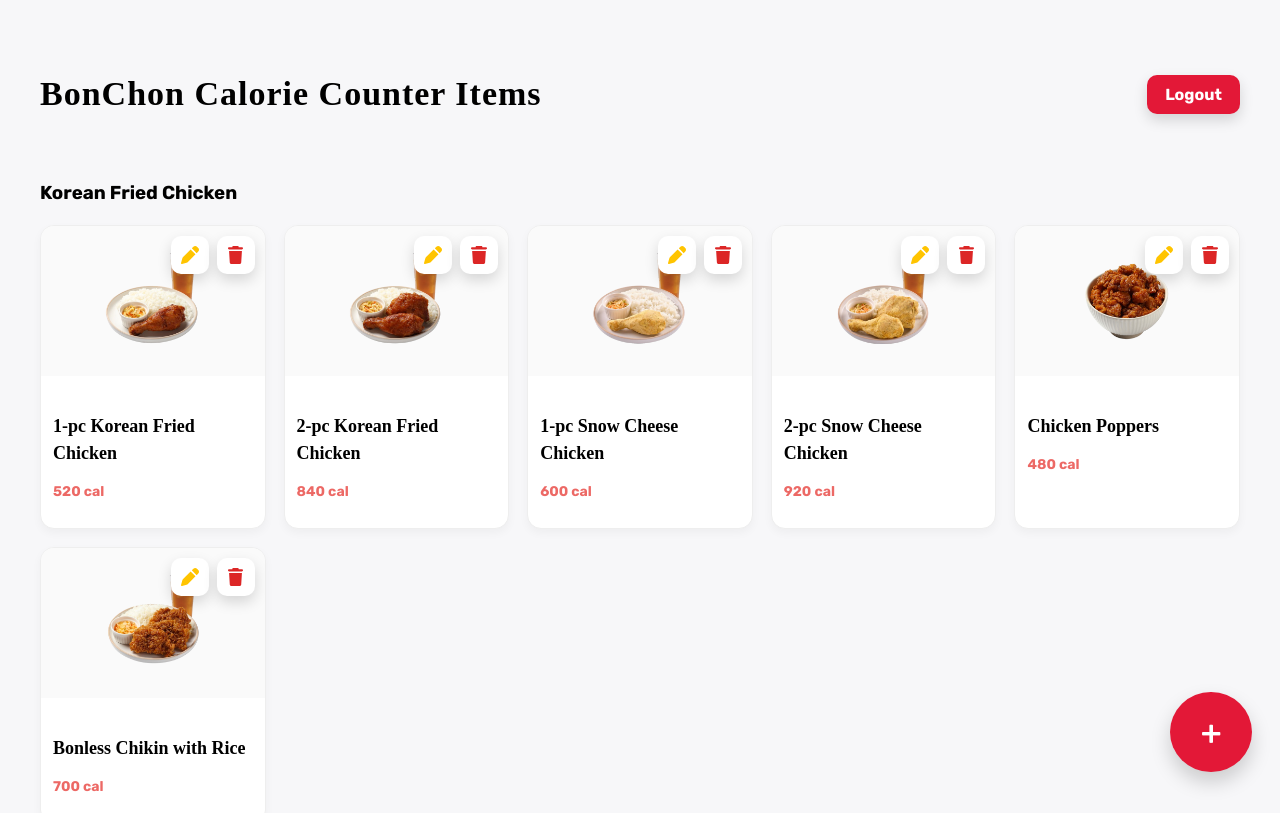
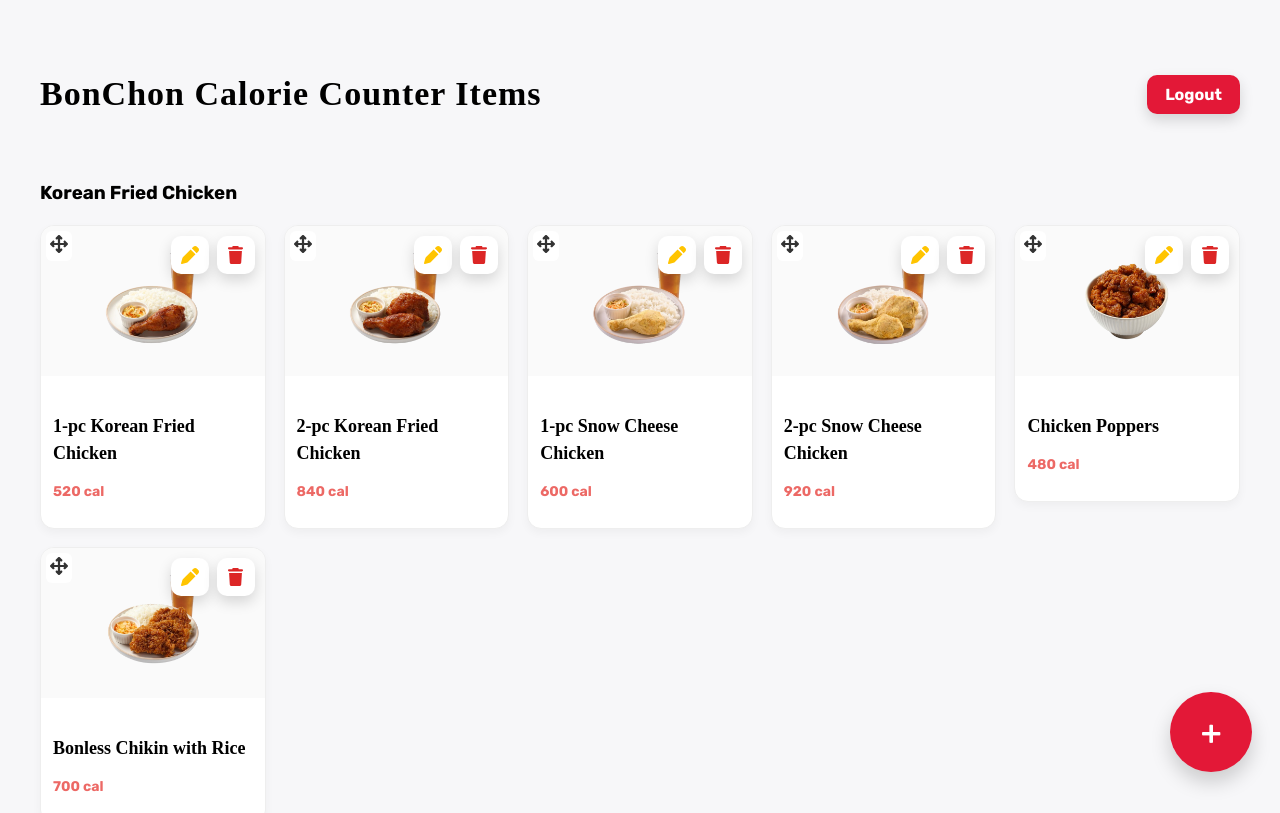
Before and after one commit to chezcka/bonchon-calorie-counter, a React (Vite) app: page /admin/panel in a window 1280 px wide. Shown: the top 813 px of the page. Built offline with nearby package versions, Linux system fonts and the light colour scheme; a web font is replaced by a local one.

Commit message:
added rearrange function for items

```diff
--- a/package.json
+++ b/package.json
@@ -10,6 +10,8 @@
     "preview": "vite preview"
   },
   "dependencies": {
+    "@dnd-kit/core": "^6.3.1",
+    "@dnd-kit/sortable": "^10.0.0",
     "react": "^19.2.0",
     "react-dom": "^19.2.0",
     "react-router-dom": "^7.13.0"
--- a/src/CalorieCounterHome.jsx
+++ b/src/CalorieCounterHome.jsx
@@ -58,6 +58,9 @@
       menu.push(adminItem); // new item
     }
   });
+
+  /* ================= APPLY ADMIN ORDER ================= */
+  menu.sort((a, b) => (a.order ?? 9999) - (b.order ?? 9999));
 
   /* ================= FILTER ================= */
   const filtered = useMemo(() => {
--- a/src/admin/AdminPanel.css
+++ b/src/admin/AdminPanel.css
@@ -182,6 +182,22 @@
   pointer-events: none;
 }
 
+.reorder-btn {
+  position: absolute;
+  top: 5px;
+  left: 5px;
+  background: white;
+  border: none;
+  cursor: pointer;
+  padding: 4px;
+  border-radius: 6px;
+}
+
+.reorder-btn img {
+  width: 18px;
+  height: 18px;
+}
+
 /* ================= FAB ================= */
 
 .fab {
--- a/src/admin/AdminPanel.jsx
+++ b/src/admin/AdminPanel.jsx
@@ -4,13 +4,23 @@
 import { getAdminMenu, saveAdminMenu } from "../utils/menuStorage";
 import trashIcon from "../assets/trash-solid.svg";
 import penIcon from "../assets/pen-solid.svg";
+import reorderIcon from "../assets/reorder.svg";
+
+import { DndContext, closestCenter } from "@dnd-kit/core";
+import {
+  arrayMove,
+  SortableContext,
+  useSortable,
+  horizontalListSortingStrategy,
+} from "@dnd-kit/sortable";
+import { CSS } from "@dnd-kit/utilities";
+
 import "./AdminPanel.css";
 
 export default function AdminPanel() {
   const navigate = useNavigate();
   const [showModal, setShowModal] = useState(false);
   const [showEdit, setShowEdit] = useState(false);
-
   const [editingItem, setEditingItem] = useState(null);
 
   const [category, setCategory] = useState("");
@@ -35,7 +45,6 @@
   baseMenu.forEach((item, index) => {
     const cat = item.category || "Uncategorized";
     if (!grouped[cat]) grouped[cat] = [];
-
     grouped[cat].push({
       ...item,
       id: `base-${index}`,
@@ -56,6 +65,11 @@
       else grouped[cat].push(adminItem);
     });
   }
+
+  /* ⭐ IMPORTANT: APPLY SAVED ORDER */
+  Object.keys(grouped).forEach((cat) => {
+    grouped[cat].sort((a, b) => (a.order ?? 9999) - (b.order ?? 9999));
+  });
 
   const categories = Object.keys(grouped);
 
@@ -89,10 +103,7 @@
     if (!finalCategory) return alert("Select or create category");
 
     const updated = { ...adminMenu };
-
-    if (!Array.isArray(updated[finalCategory])) {
-      updated[finalCategory] = [];
-    }
+    if (!Array.isArray(updated[finalCategory])) updated[finalCategory] = [];
 
     updated[finalCategory].push({
       id: Date.now(),
@@ -104,7 +115,6 @@
 
     saveAdminMenu(updated);
     window.dispatchEvent(new Event("menuUpdated"));
-
     setShowModal(false);
     setName("");
     setCalories("");
@@ -122,12 +132,9 @@
     const cat = item.category;
 
     if (!Array.isArray(updated[cat])) updated[cat] = [];
-
     updated[cat] = updated[cat].filter((i) => i.id !== item.id);
 
-    if (item.isBase) {
-      updated[cat].push({ ...item, deleted: true });
-    }
+    if (item.isBase) updated[cat].push({ ...item, deleted: true });
 
     saveAdminMenu(updated);
     window.dispatchEvent(new Event("menuUpdated"));
@@ -164,11 +171,49 @@
 
     saveAdminMenu(updated);
     window.dispatchEvent(new Event("menuUpdated"));
-
     setShowEdit(false);
     setEditingItem(null);
     setRefresh((p) => !p);
   };
+
+  /* ================= DRAG END (uses SAME save logic) ================= */
+  const handleDragEnd = (event, cat) => {
+    const { active, over } = event;
+    if (!over || active.id === over.id) return;
+
+    const oldIndex = grouped[cat].findIndex((i) => i.id === active.id);
+    const newIndex = grouped[cat].findIndex((i) => i.id === over.id);
+
+    const newList = arrayMove(grouped[cat], oldIndex, newIndex);
+
+    const updated = { ...adminMenu };
+    updated[cat] = newList.map((item, i) => ({
+      ...item,
+      order: i,
+      isBase: false,
+    }));
+
+    saveAdminMenu(updated);
+    window.dispatchEvent(new Event("menuUpdated"));
+    setRefresh((p) => !p);
+  };
+
+  /* ================= SORTABLE ITEM ================= */
+  function SortableItem({ item, children }) {
+    const { attributes, listeners, setNodeRef, transform, transition } =
+      useSortable({ id: item.id });
+
+    const style = {
+      transform: CSS.Transform.toString(transform),
+      transition,
+    };
+
+    return (
+      <div ref={setNodeRef} style={style} {...attributes}>
+        {children(listeners)}
+      </div>
+    );
+  }
 
   return (
     <div className="admin-panel">
@@ -183,18 +228,24 @@
         <div key={cat} className="category-block">
           <h3>{cat}</h3>
 
+          <DndContext
+            collisionDetection={closestCenter}
+            onDragEnd={(e) => handleDragEnd(e, cat)}
+          >
+            <SortableContext
+              items={grouped[cat].map((i) => i.id)}
+              strategy={horizontalListSortingStrategy}
+            >
               <div className="items-grid">
                 {grouped[cat].map((item) => (
-              <div key={item.id} className="admin-card">
+                  <SortableItem key={item.id} item={item}>
+                    {(listeners) => (
+                      <div className="admin-card">
                         <div className="image-area">
                           <img src={getImage(item.image)} alt={item.name} />
                         </div>
 
-                <button
-                  className="edit-btn"
-                  onClick={() => openEdit(item)}
-                  title="Edit"
-                >
+                        <button className="edit-btn" onClick={() => openEdit(item)}>
                           <img src={penIcon} alt="edit" />
                         </button>
 
@@ -206,17 +257,24 @@
                           <img src={trashIcon} alt="delete" className="trash-img" />
                         </button>
 
+                        <button className="reorder-btn" {...listeners}>
+                          <img src={reorderIcon} alt="reorder" />
+                        </button>
+
                         <div className="card-info">
                           <p className="item-name">{item.name}</p>
                           <p className="item-cal">{item.calories} cal</p>
                         </div>
                       </div>
+                    )}
+                  </SortableItem>
                 ))}
               </div>
+            </SortableContext>
+          </DndContext>
         </div>
       ))}
 
-      {/* ================= FLOATING ADD BUTTON ================= */}
       <button className="fab" onClick={() => setShowModal(true)}>
         +
       </button>
```
Also changed, not shown: src/assets/reorder.svg (added), 1 other file (tests, documents, lock files or other folders). Lines whose indentation alone changed are shown as unchanged.
